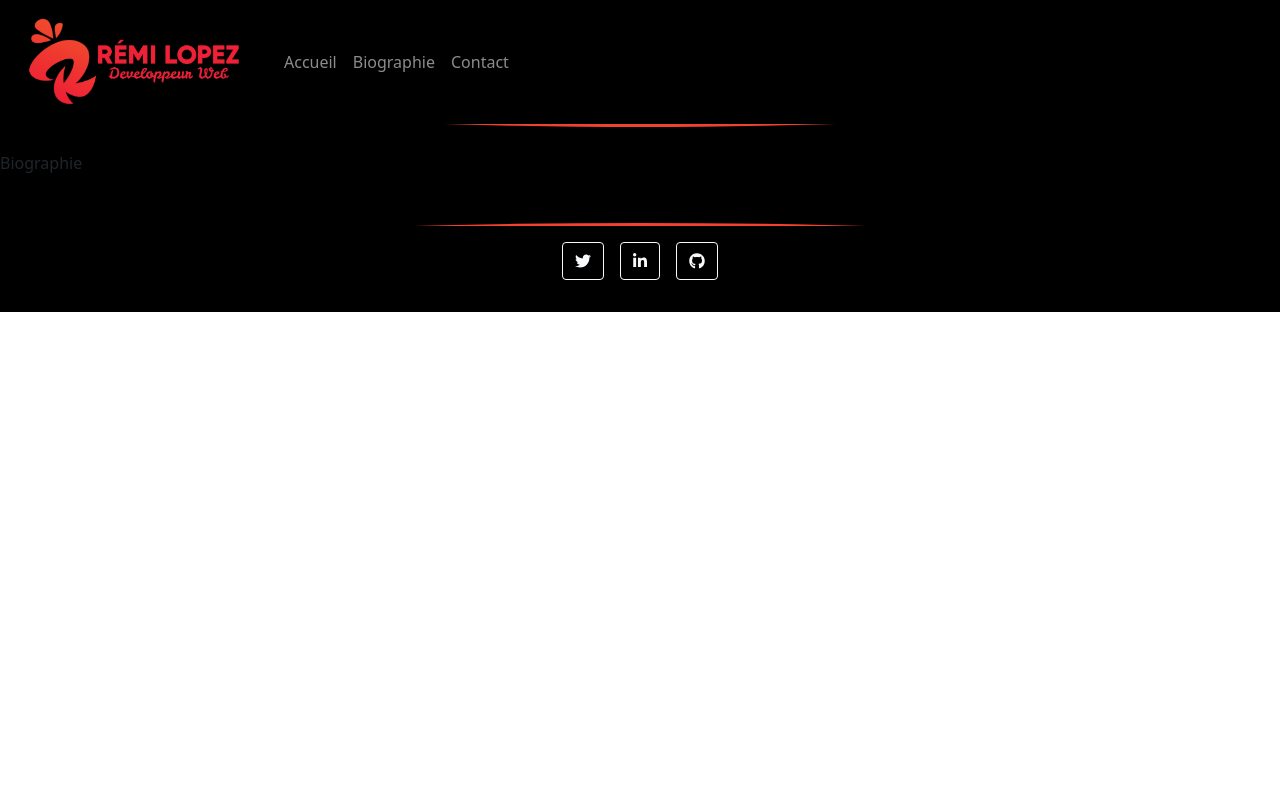
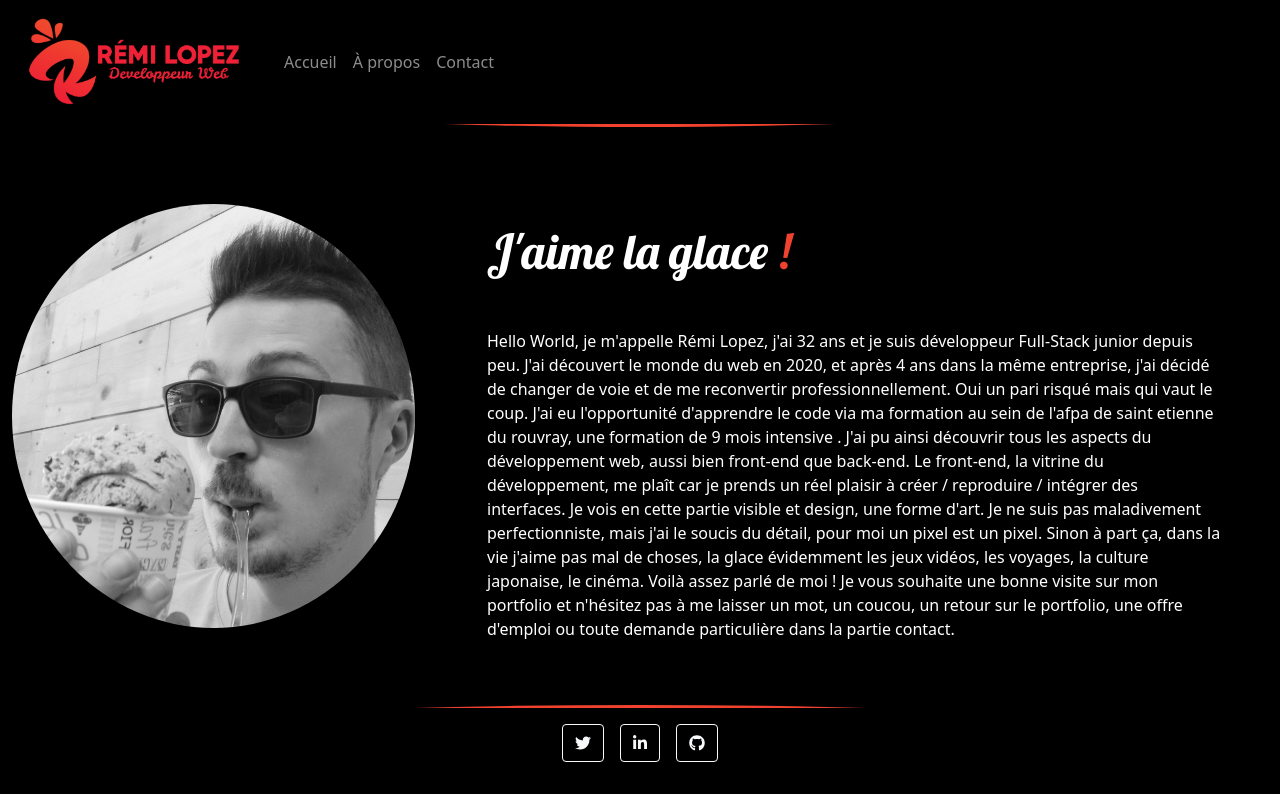
Before and after one commit to LopezRemi/Portfolio, a React (Create React App) app: page /Biographie in a window 1280 px wide. Built offline with nearby package versions, Linux system fonts and the light colour scheme.

Commit message:
page a propos terminé

```diff
--- a/src/App.css
+++ b/src/App.css
@@ -1,10 +1,11 @@
 .bgBlack{
-    background: black;
+  background: black;
+
 }
 
 
 .logo{
-     width: 12Em;
+     width: 12em;
      margin-left: 1em;
 }
 
@@ -17,6 +18,7 @@
     border-bottom: solid #F0422F ;
     border-bottom-left-radius: 100%;
     border-bottom-right-radius: 100%;
+    background: transparent;
   }
 
   .botLane {
@@ -24,3 +26,45 @@
     border-top-left-radius: 100%;
     border-top-right-radius: 100%;
   }
+
+
+
+
+
+  /**
+ * ----------------------------------------
+ * animation focus-in-expand
+ * ----------------------------------------
+ */
+
+  .focus-in-expand {
+    -webkit-animation: focus-in-expand 1.5s cubic-bezier(0.250, 0.460, 0.450, 0.940) both;
+            animation: focus-in-expand 1.5s cubic-bezier(0.250, 0.460, 0.450, 0.940) both;
+  }
+
+@-webkit-keyframes focus-in-expand {
+  0% {
+    letter-spacing: -0.5em;
+    -webkit-filter: blur(12px);
+            filter: blur(12px);
+    opacity: 0;
+  }
+  100% {
+    -webkit-filter: blur(0px);
+            filter: blur(0px);
+    opacity: 1;
+  }
+}
+@keyframes focus-in-expand {
+  0% {
+    letter-spacing: -0.5em;
+    -webkit-filter: blur(12px);
+            filter: blur(12px);
+    opacity: 0;
+  }
+  100% {
+    -webkit-filter: blur(0px);
+            filter: blur(0px);
+    opacity: 1;
+  }
+}
--- a/src/App.js
+++ b/src/App.js
@@ -6,6 +6,7 @@ import Footer from './Components/Footer';
 import * as React from "react";
 import { Routes, Route} from "react-router-dom";
 import './App.css';
+
 
 
 
--- a/src/Comp-Css/Accueil.css
+++ b/src/Comp-Css/Accueil.css
@@ -2,10 +2,11 @@
 @import url('https://fonts.googleapis.com/css2?family=Lobster&display=swap');
 
 #main{
-    /* background-image: url(../data/Img/space.jpeg); */
+    background-position: center;
+   background-size: cover;
     text-align: center;
     padding: 0%;
-    height: 100vh;
+
 
 }
 
@@ -14,23 +15,81 @@ color: white
 }
 
 
-
 h1{
   font-family: 'Lobster', cursive;
-  font-size: 300%;
+  font-size: 300% !important;
 }
 
 .subtitle{
   font-family: 'Lobster', cursive;
-  font-size: 150%;
+  font-size: 120%;
 }
 
 .active-class {
   opacity: 1;
-  transition: 4s;
-  margin-bottom: 1.5em;
+  transition: 4.5s;
+  margin-bottom: 1em;
 }
 .hide-classname {
   opacity: 0;
 
 }
+
+
+.puff-in-top {
+	-webkit-animation: puff-in-top 1.2s cubic-bezier(0.470, 0.000, 0.745, 0.715) both;
+	        animation: puff-in-top 1.2s cubic-bezier(0.470, 0.000, 0.745, 0.715) both;
+}
+
+/* ----------------------------------------------
+ * Generated by Animista on 2021-11-25 16:35:58
+ * Licensed under FreeBSD License.
+ * See http://animista.net/license for more info.
+ * w: http://animista.net, t: @cssanimista
+ * ---------------------------------------------- */
+
+/**
+ * ----------------------------------------
+ * animation puff-in-top
+ * ----------------------------------------
+ */
+ @-webkit-keyframes puff-in-top {
+  0% {
+    -webkit-transform: scale(2);
+            transform: scale(2);
+    -webkit-transform-origin: 50% 0%;
+            transform-origin: 50% 0%;
+    -webkit-filter: blur(4px);
+            filter: blur(4px);
+    opacity: 0;
+  }
+  100% {
+    -webkit-transform: scale(1);
+            transform: scale(1);
+    -webkit-transform-origin: 50% 0%;
+            transform-origin: 50% 0%;
+    -webkit-filter: blur(0px);
+            filter: blur(0px);
+    opacity: 1;
+  }
+}
+@keyframes puff-in-top {
+  0% {
+    -webkit-transform: scale(2);
+            transform: scale(2);
+    -webkit-transform-origin: 50% 0%;
+            transform-origin: 50% 0%;
+    -webkit-filter: blur(4px);
+            filter: blur(4px);
+    opacity: 0;
+  }
+  100% {
+    -webkit-transform: scale(1);
+            transform: scale(1);
+    -webkit-transform-origin: 50% 0%;
+            transform-origin: 50% 0%;
+    -webkit-filter: blur(0px);
+            filter: blur(0px);
+    opacity: 1;
+  }
+}
--- /dev/null
+++ b/src/Comp-Css/Biographie.css
@@ -0,0 +1,65 @@
+.red{
+     color: #F0422F;
+}
+
+.slit-in-diagonal-1 {
+	-webkit-animation: slit-in-diagonal-1 1.45s linear both;
+	        animation: slit-in-diagonal-1 1.45s linear both;
+}
+
+/* ----------------------------------------------
+ * Generated by Animista on 2021-11-25 15:27:32
+ * Licensed under FreeBSD License.
+ * See http://animista.net/license for more info.
+ * w: http://animista.net, t: @cssanimista
+ * ---------------------------------------------- */
+
+/**
+ * ----------------------------------------
+ * animation slit-in-diagonal-1
+ * ----------------------------------------
+ */
+ @-webkit-keyframes slit-in-diagonal-1 {
+        0% {
+          -webkit-transform: translateZ(-800px) rotate3d(1, 1, 0, 90deg);
+                  transform: translateZ(-800px) rotate3d(1, 1, 0, 90deg);
+          -webkit-animation-timing-function: ease-in;
+                  animation-timing-function: ease-in;
+          opacity: 0;
+        }
+        54% {
+          -webkit-transform: translateZ(-160px) rotate3d(1, 1, 0, 87deg);
+                  transform: translateZ(-160px) rotate3d(1, 1, 0, 87deg);
+          -webkit-animation-timing-function: ease-in-out;
+                  animation-timing-function: ease-in-out;
+          opacity: 1;
+        }
+        100% {
+          -webkit-transform: translateZ(0) rotate3d(1, 1, 0, 0);
+                  transform: translateZ(0) rotate3d(1, 1, 0, 0);
+          -webkit-animation-timing-function: ease-out;
+                  animation-timing-function: ease-out;
+        }
+      }
+      @keyframes slit-in-diagonal-1 {
+        0% {
+          -webkit-transform: translateZ(-800px) rotate3d(1, 1, 0, 90deg);
+                  transform: translateZ(-800px) rotate3d(1, 1, 0, 90deg);
+          -webkit-animation-timing-function: ease-in;
+                  animation-timing-function: ease-in;
+          opacity: 0;
+        }
+        54% {
+          -webkit-transform: translateZ(-160px) rotate3d(1, 1, 0, 87deg);
+                  transform: translateZ(-160px) rotate3d(1, 1, 0, 87deg);
+          -webkit-animation-timing-function: ease-in-out;
+                  animation-timing-function: ease-in-out;
+          opacity: 1;
+        }
+        100% {
+          -webkit-transform: translateZ(0) rotate3d(1, 1, 0, 0);
+                  transform: translateZ(0) rotate3d(1, 1, 0, 0);
+          -webkit-animation-timing-function: ease-out;
+                  animation-timing-function: ease-out;
+        }
+      }
--- a/src/Comp-Css/Projets.css
+++ b/src/Comp-Css/Projets.css
@@ -8,7 +8,7 @@
 
 
   .card {
-    height: 450px;
+    height: 250px;
     margin: 10px;
     background-color: black;
     box-shadow: 0 5px 10px 0 rgba(0, 0, 0, 0.5);
--- a/src/Components/Accueil.js
+++ b/src/Components/Accueil.js
@@ -16,9 +16,9 @@ function Accueil() {
 
     useEffect(()=>{(setHide(true))},[])
      return (
-         <div id="main" class="container-fluid">
-            <article class="mx-3 row justify-content-center" >
-                <h1 className={`white ${!hide ? 'hide-classname' :'active-class'}`}  >Mes projets</h1>
+         <div id="main" className="container-fluid">
+            <article className="mx-3 row justify-content-center puff-in-top" >
+                <h1 className={`white mt-4 ${!hide ? 'hide-classname' :'active-class'}`}  >Mes projets</h1>
                 <p className={`white subtitle ${!hide ? 'hide-classname' :'active-class'}`}>Voici les projets réalisés pendant ma formation de developpeur web</p>
                 <Projects title="SWAPI Réalisation ReactJS" text="Exploitation d'une API via ReactJS." img={Swapi} Github={"https://github.com/LopezRemi/Projet-swapi"} site={"https://lopezremi.github.io/projet-swapi/"} />
                 <Projects title="Memory game en JS" text="Developpement d'un jeu des paires en Javascript dans le cadre de ma formation developpeur web à l'afpa." img={Memory} Github={"https://github.com/LopezRemi/Jeu_des_paires"} site={"https://lopezremi.github.io/Jeu_des_paires/"} />
--- a/src/Components/Biographie.js
+++ b/src/Components/Biographie.js
@@ -1,9 +1,28 @@
+import { useState, useEffect } from "react";
+import Profile from "../data/Img/Profile.jpg";
+import { Col, Row, Container, Image } from "react-bootstrap";
+import "../Comp-Css/Biographie.css";
+import bio from '../data/data-js/bio'
+
 function Biographie() {
+
+
+    useEffect(() => { (setHide(true)) }, [])
+    const [hide, setHide] = useState(false)
+
     return (
-            <div> Biographie </div>
+        <Container fluid className="bio">
+            <Row className="align-items-center">
+                <Col lg={4}><div><Image src={Profile} fluid className="slit-in-diagonal-1" roundedCircle /></div></Col>
+                <Col lg={8}> <div className="text-white px-5">
+                    <div className="mt-5" ><h1 className={`white ${!hide ? 'hide-classname' : 'active-class'}`}>J'aime la glace <span className="red">!</span></h1></div>
+                        <p className="align-left puff-in-top">{bio.text}</p>
+                    </div>
+                </Col>
+            </Row>
+        </Container>
     );
-
-};
+}
 
 
 export default Biographie;
--- a/src/Components/Footer.js
+++ b/src/Components/Footer.js
@@ -9,13 +9,13 @@ function Footer() {
                 <div className="col-md-12">
                     <Navbar bg="black" variant="dark" expand="lg" sticky="top" className="d-flex justify-content-center">
                         <section class="pb-3">
-                            <a class="btn btn-outline-light btn-floating m-2" href="#!" role="button"
+                            <a class="btn btn-outline-light btn-floating m-2" target="_blank" href="https://twitter.com/DevInsidetheweb" role="button"
                             ><FontAwesomeIcon icon={faTwitter}></FontAwesomeIcon></a>
 
-                            <a class="btn btn-outline-light btn-floating m-2" href="#!" role="button"
+                            <a class="btn btn-outline-light btn-floating m-2" target="_blank" href="https://www.linkedin.com/in/r%C3%A9mi-lopez-36834b220/" role="button"
                             ><FontAwesomeIcon icon={faLinkedinIn}></FontAwesomeIcon></a>
 
-                            <a class="btn btn-outline-light btn-floating m-2" href="#!" role="button"
+                            <a class="btn btn-outline-light btn-floating m-2" target='_blank' href="https://github.com/LopezRemi" role="button"
                             ><FontAwesomeIcon icon={faGithub}></FontAwesomeIcon></a>
                         </section>
                     </Navbar>
--- a/src/Components/Header.js
+++ b/src/Components/Header.js
@@ -8,9 +8,7 @@ import logo from "../data/Img/logo.PNG";
 
 function Header() {
   return (
-
-
-    <div className="topLane mb-4">
+    <div className="topLane mb-5 focus-in-expand">
       <div className="row">
         <div className="col-md-12">
           <Navbar bg="black" variant="dark" expand="lg" sticky="top">
@@ -24,18 +22,16 @@ function Header() {
             <Navbar.Toggle aria-controls="basic-navbar-nav" />
             <Navbar.Collapse id="basic-navbar-nav">
               <Nav className="mr-auto">
-                <Nav.Link className="headLink" href="/">Accueil</Nav.Link>
-                <Nav.Link className="headLink" href="/Biographie">Biographie</Nav.Link>
-                <Nav.Link className="headLink" href="/Contact">Contact</Nav.Link>
+                <Nav.Link className="headLink text-center" href="/">Accueil</Nav.Link>
+                <Nav.Link className="headLink text-center" href="/Biographie">À propos</Nav.Link>
+                <Nav.Link className="headLink text-center" href="/Contact">Contact</Nav.Link>
               </Nav>
             </Navbar.Collapse>
           </Navbar>
-
         </div>
       </div>
     </div>
   )
 }
 
-
 export default Header;
--- /dev/null
+++ b/src/data/data-js/bio.js
@@ -0,0 +1,5 @@
+const bio = { "text":  "Hello World, je m'appelle Rémi Lopez, j'ai 32 ans et je suis développeur Full-Stack junior depuis peu. J'ai découvert le monde du web en 2020, et après 4 ans dans la même entreprise, j'ai décidé de changer de voie et de me reconvertir professionnellement. Oui un pari risqué mais qui vaut le coup. J'ai eu l'opportunité d'apprendre le code via ma formation au sein de l'afpa de saint etienne du rouvray, une formation de 9 mois intensive . J'ai pu ainsi découvrir tous les aspects du développement web, aussi bien front-end que back-end. Le front-end, la vitrine du développement, me plaît car je prends un réel plaisir à créer / reproduire / intégrer des interfaces. Je vois en cette partie visible et design, une forme d'art. Je ne suis pas maladivement perfectionniste, mais j'ai le soucis du détail, pour moi un pixel est un pixel. Sinon à part ça, dans la vie j'aime pas mal de choses, la glace évidemment les jeux vidéos, les voyages, la culture japonaise, le cinéma. Voilà assez parlé de moi ! Je vous souhaite une bonne visite sur mon portfolio et n'hésitez pas à me laisser un mot, un coucou, un retour sur le portfolio, une offre d'emploi ou toute demande particulière dans la partie contact."
+
+}
+
+export default bio;
```
Also changed, not shown: src/data/Img/Profile.jpg (added), src/data/Img/space.jpeg.
